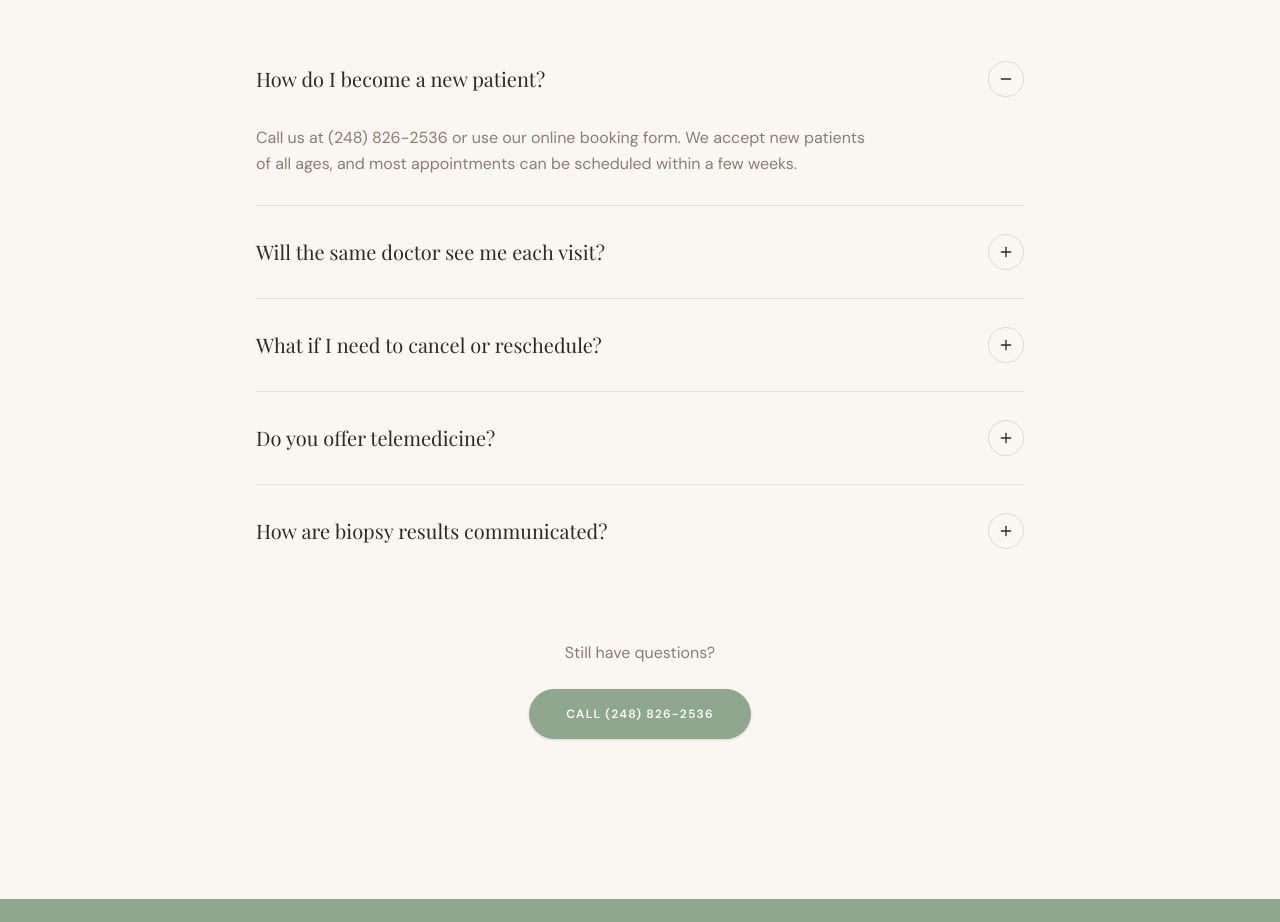
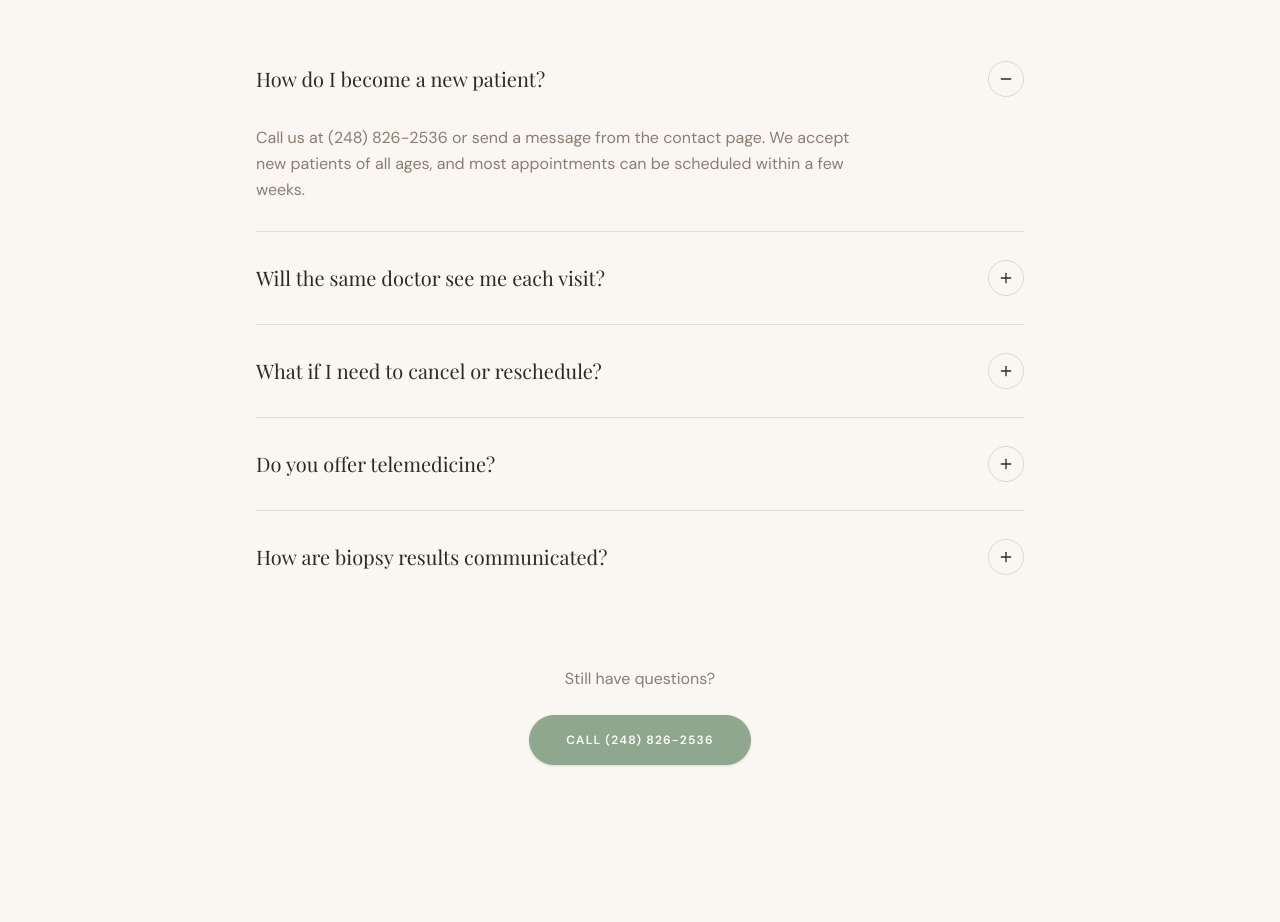
Before and after one commit to asimmons-coder/novice-group-derm-website, a Next.js app: page /patient-resources in a window 1280 px wide. Shown: the part 2860-3782 px from the top of the page. Built offline with nearby package versions, Linux system fonts and the light colour scheme; no server answers.

Commit message:
Remove fake online booking form from patient FAQ

```diff
--- a/src/app/patient-resources/page.tsx
+++ b/src/app/patient-resources/page.tsx
@@ -33,7 +33,7 @@ const faqs = [
   {
     question: 'How do I become a new patient?',
     answer:
-      'Call us at (248) 826-2536 or use our online booking form. We accept new patients of all ages, and most appointments can be scheduled within a few weeks.',
+      'Call us at (248) 826-2536 or send a message from the contact page. We accept new patients of all ages, and most appointments can be scheduled within a few weeks.',
   },
   {
     question: 'Will the same doctor see me each visit?',
```
